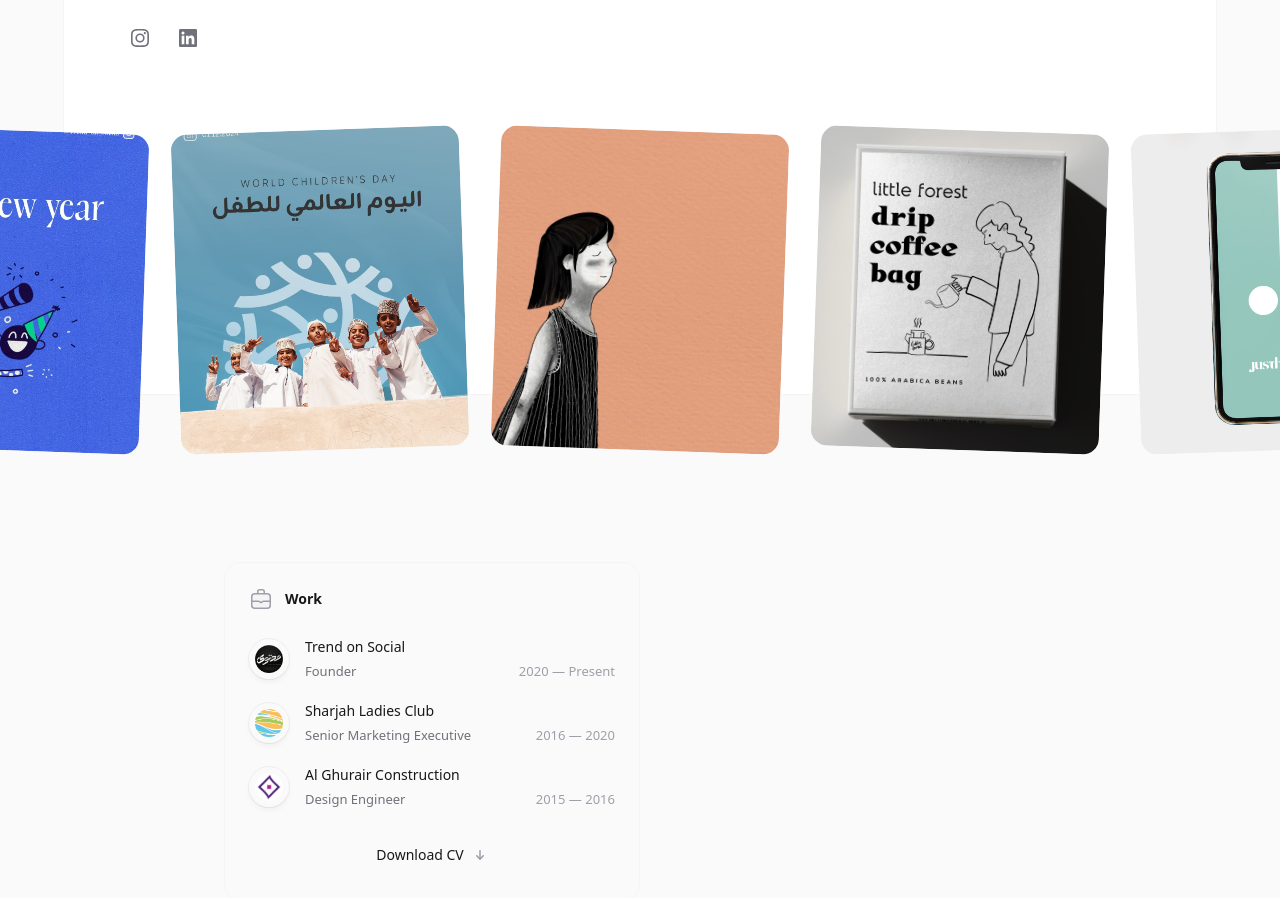
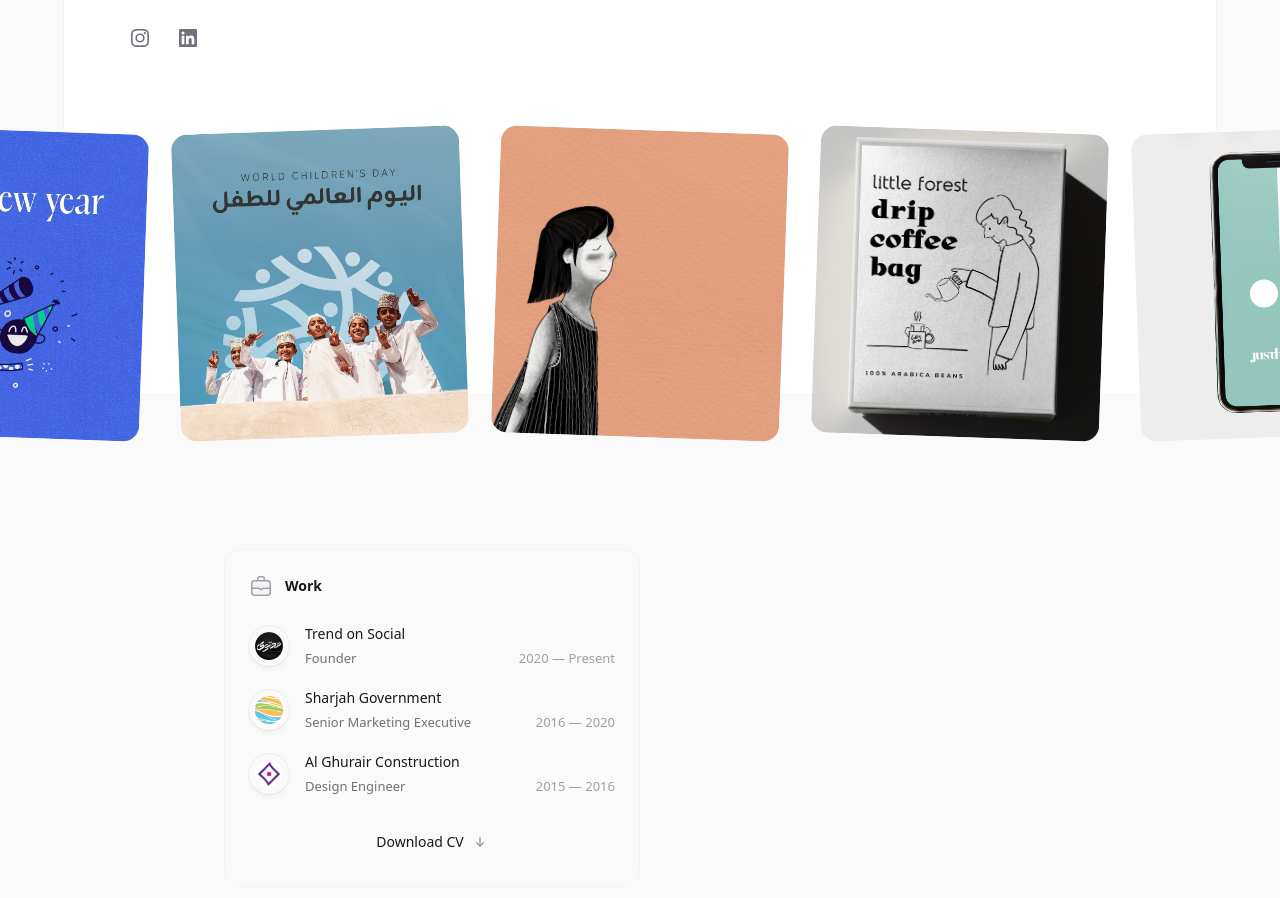
Before and after one commit to kfkhalili/huda-abukhoti-website, a Next.js app: page / in a window 1280 px wide. Shown: the part 406-1304 px from the top of the page. Built offline with nearby package versions, Linux system fonts and the light colour scheme.

Commit message:
fix: Adjust aspect ratio of images and company name

```diff
--- a/src/app/page.tsx
+++ b/src/app/page.tsx
@@ -121,7 +121,7 @@ function Resume() {
       },
     },
     {
-      company: 'Sharjah Ladies Club',
+      company: 'Sharjah Government',
       title: 'Senior Marketing Executive',
       logo: logoSharjahLadies,
       start: '2016',
@@ -171,7 +171,7 @@ function Photos() {
           <div
             key={image.src}
             className={clsx(
-              'relative aspect-9/10 w-44 flex-none overflow-hidden rounded-xl bg-zinc-100 sm:w-72 sm:rounded-2xl dark:bg-zinc-800',
+              'relative aspect-15/16 w-44 flex-none overflow-hidden rounded-xl bg-zinc-100 sm:w-72 sm:rounded-2xl dark:bg-zinc-800',
               rotations[imageIndex % rotations.length],
             )}
           >
```
